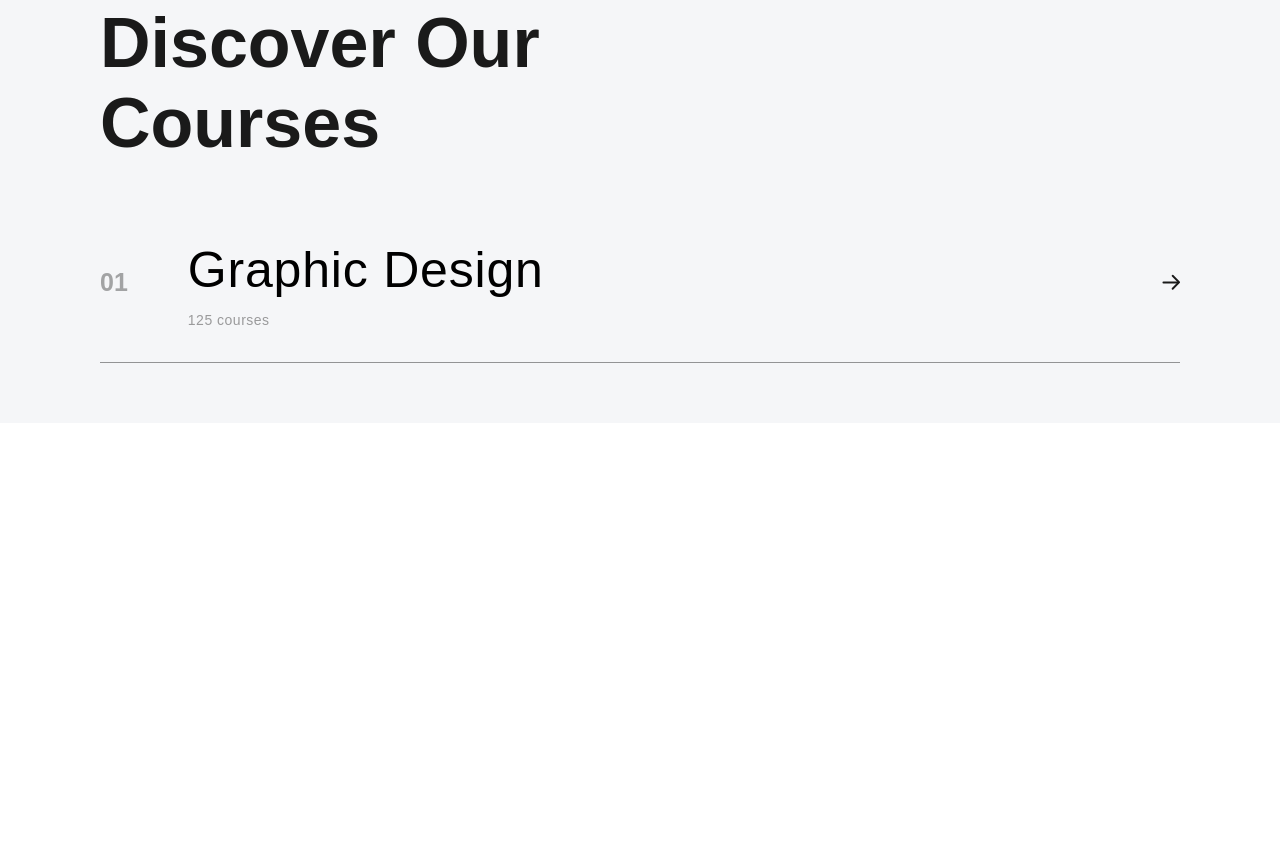
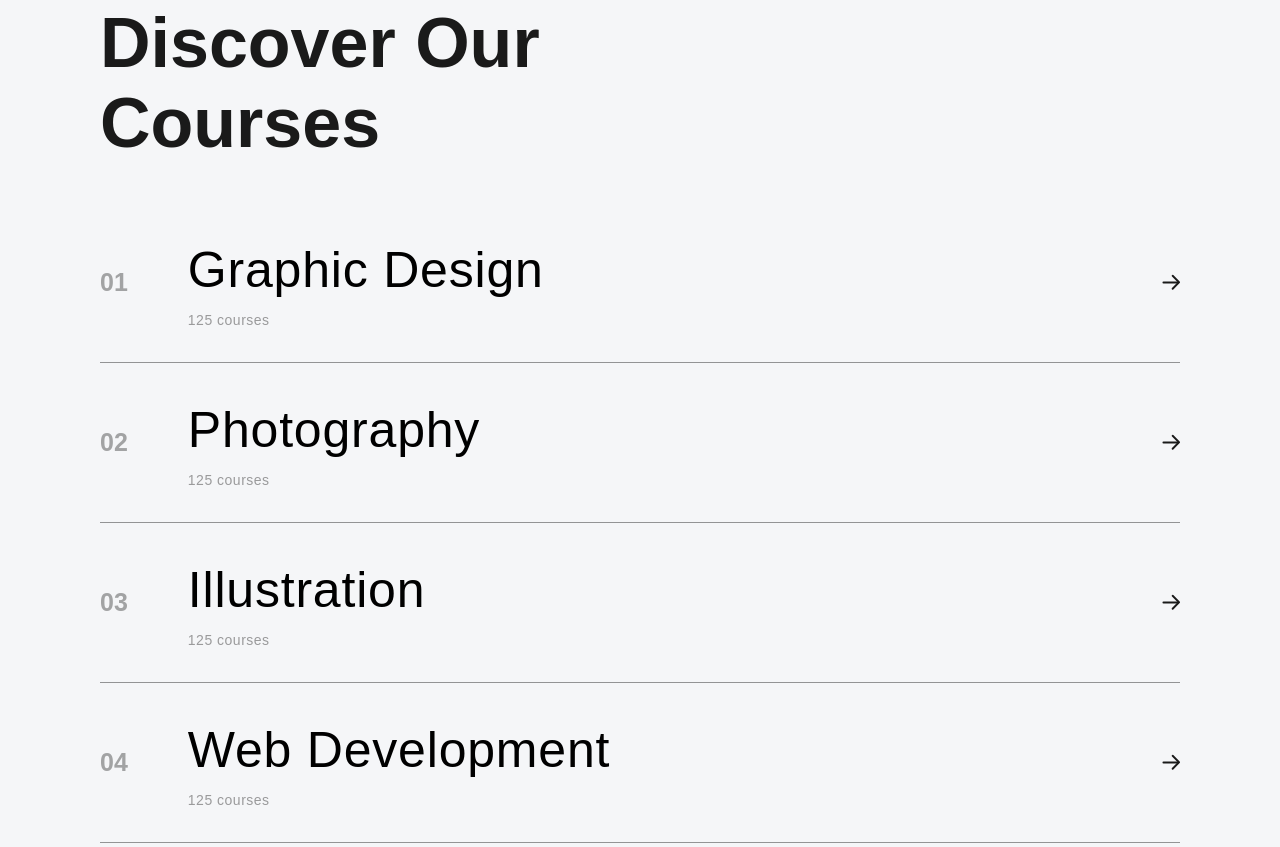
Before and after one commit to Danil-Kaidalov/test-landing, a plain HTML site: page index.html in a window 1280 px wide. Shown: the part 2266-3113 px from the top of the page. Before the commit the page ends 2689 px from the top, so only its background shows below. Drawn offline with nearby package versions, Linux system fonts and the light colour scheme; no server answers.

Commit message:
test-landing

```diff
--- a/index.html
+++ b/index.html
@@ -162,6 +162,39 @@
                     <img src="/img/icons/arrow.svg" width="18" alt="">
                 </section>
 
+                <section class="footer-row">
+                    <div class="left-block">
+                        <h4 class="course-number">02</h4>
+                        <div class="course-block">
+                            <h2 class="course-name">Photography</h2>
+                            <span class="course-count">125 courses</span>
+                        </div>
+                    </div>
+                    <img src="/img/icons/arrow.svg" width="18" alt="">
+                </section>
+
+                <section class="footer-row">
+                    <div class="left-block">
+                        <h4 class="course-number">03</h4>
+                        <div class="course-block">
+                            <h2 class="course-name">Illustration</h2>
+                            <span class="course-count">125 courses</span>
+                        </div>
+                    </div>
+                    <img src="/img/icons/arrow.svg" width="18" alt="">
+                </section>
+
+                <section class="footer-row">
+                    <div class="left-block">
+                        <h4 class="course-number">04</h4>
+                        <div class="course-block">
+                            <h2 class="course-name">Web Development</h2>
+                            <span class="course-count">125 courses</span>
+                        </div>
+                    </div>
+                    <img src="/img/icons/arrow.svg" width="18" alt="">
+                </section>
+
             </section>
         </div>
     </footer>
```
